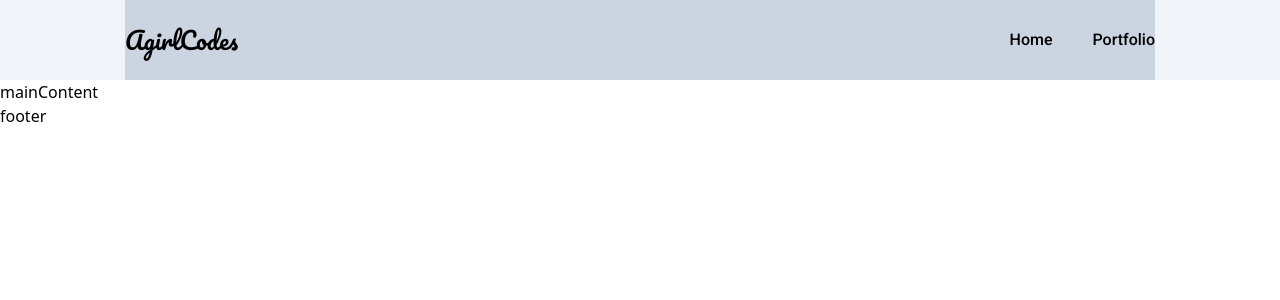
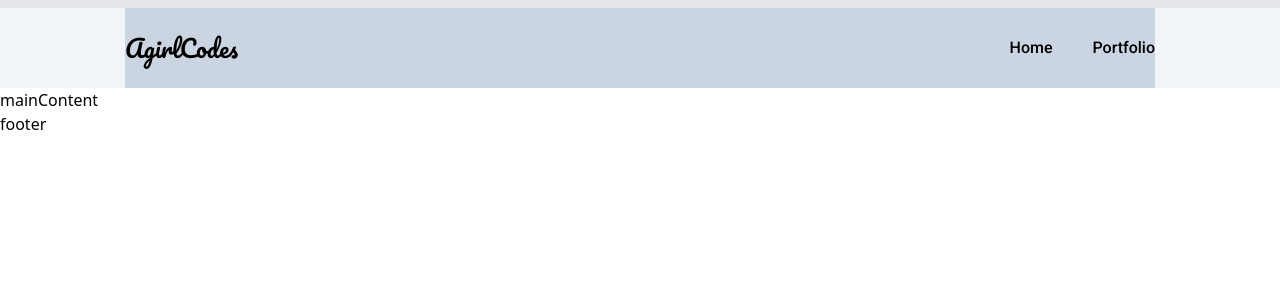
Before and after one commit to Kellswork/agirlcodes.dev, a Next.js app: page / in a window 1280 px wide. Shown: the top 300 px of the page. Built offline with nearby package versions, Linux system fonts and the light colour scheme.

Commit message:
add style for top border

```diff
--- a/pages/index.tsx
+++ b/pages/index.tsx
@@ -10,7 +10,7 @@ interface HomeProps {
 
 export default function Home({allPostsData}: HomeProps) {
   return (
-    <div>
+    <div className='border-t-8 border-purple-5'>
       <Navigation/>
       <MainContent/>
       <Footer/>
```
